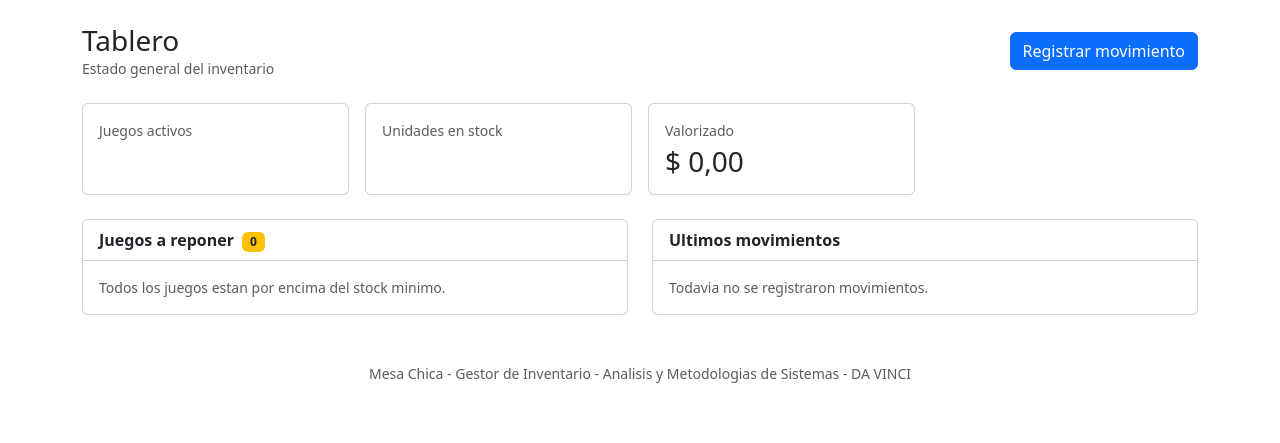
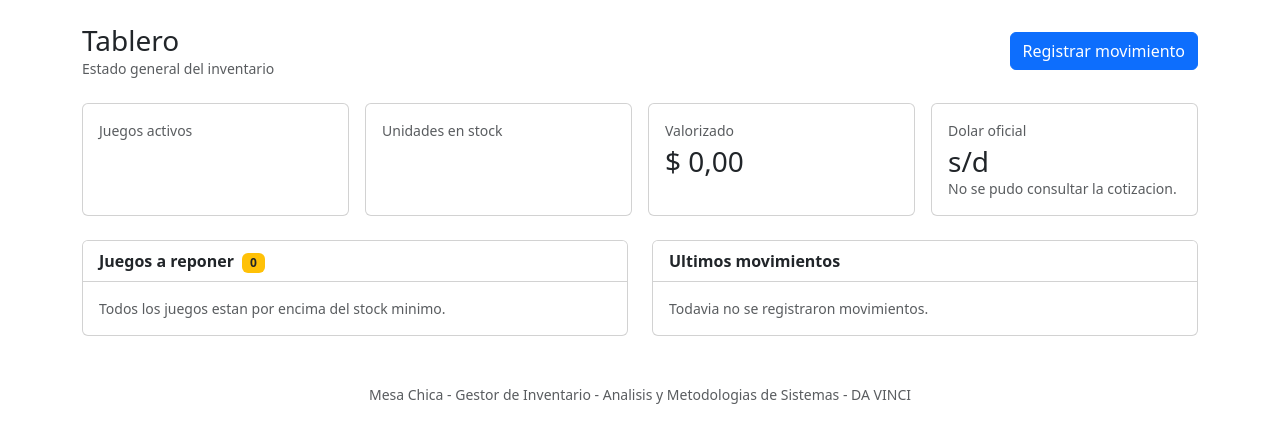
Before and after one commit to lucaspenag/gestor-inventario-juegos, a Flask app: template templates/tablero.html in a window 1280 px wide. Shown: the top 443 px of the page. Run offline with Flask 3, Linux system fonts and the light colour scheme; the template is opened without the code that fills it, so the values that code supplies are empty.

Commit message:
feat(api): cotizacion del dolar en el tablero con endpoint JSON

```diff
--- a/templates/tablero.html
+++ b/templates/tablero.html
@@ -35,6 +35,13 @@
             </div>
         </div>
     </div>
+    <div class="col-6 col-lg-3">
+        <div class="card tarjeta-dato h-100">
+            <div class="card-body">
+                <p class="text-muted small mb-1">Dolar oficial</p>
+                <p class="h3 mb-0" id="cotizacion">...</p>
+                <p class="text-muted small mb-0" id="cotizacion-detalle">Consultando la API</p>
+            </div>
         </div>
     </div>
 </div>
@@ -100,3 +107,25 @@
     </div>
 </div>
 {% endblock %}
+
+{% block scripts %}
+<script>
+fetch("{{ url_for('catalogo.api_cotizacion') }}")
+    .then(function (respuesta) { return respuesta.json(); })
+    .then(function (datos) {
+        if (datos.ok) {
+            document.getElementById("cotizacion").textContent = "$ " + datos.venta;
+            document.getElementById("cotizacion-detalle").textContent =
+                "Compra $ " + datos.compra + " - fuente: dolarapi.com";
+        } else {
+            document.getElementById("cotizacion").textContent = "s/d";
+            document.getElementById("cotizacion-detalle").textContent = datos.mensaje;
+        }
+    })
+    .catch(function () {
+        document.getElementById("cotizacion").textContent = "s/d";
+        document.getElementById("cotizacion-detalle").textContent =
+            "No se pudo consultar la cotizacion.";
+    });
+</script>
+{% endblock %}
```
Also changed, not shown: routes/catalogo.py (+18 -0 lines), services/cotizacion.py (added, +30 -0 lines).
